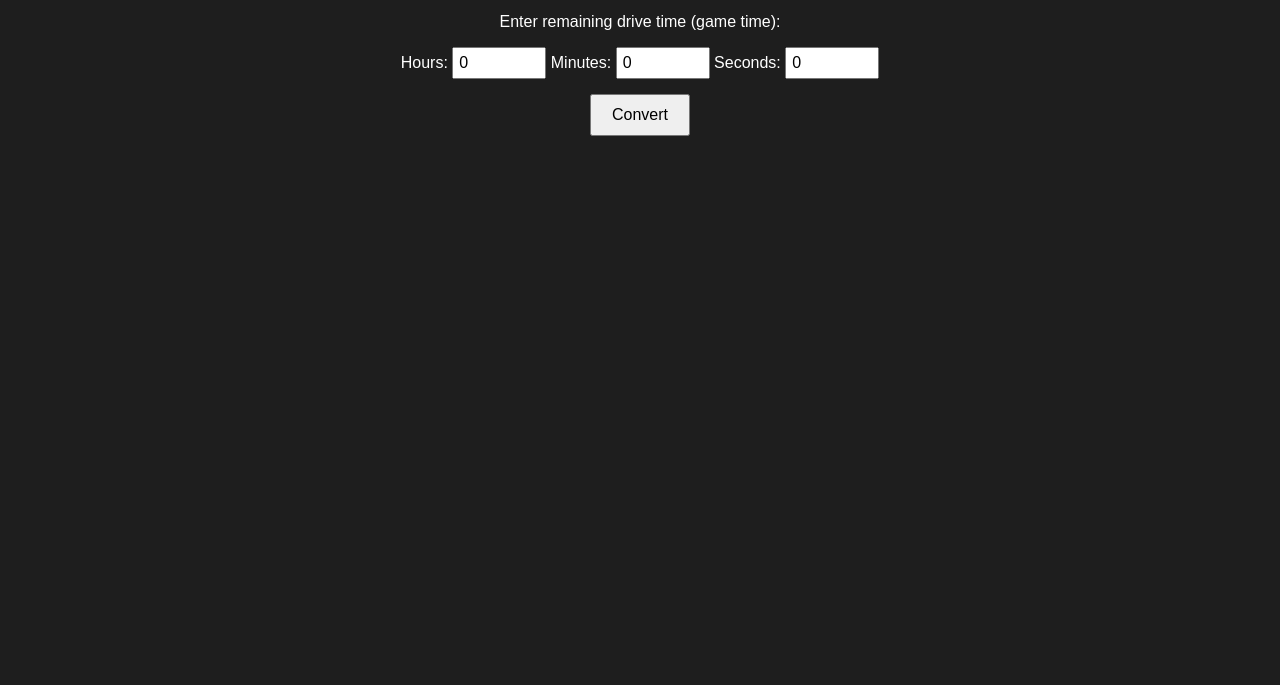
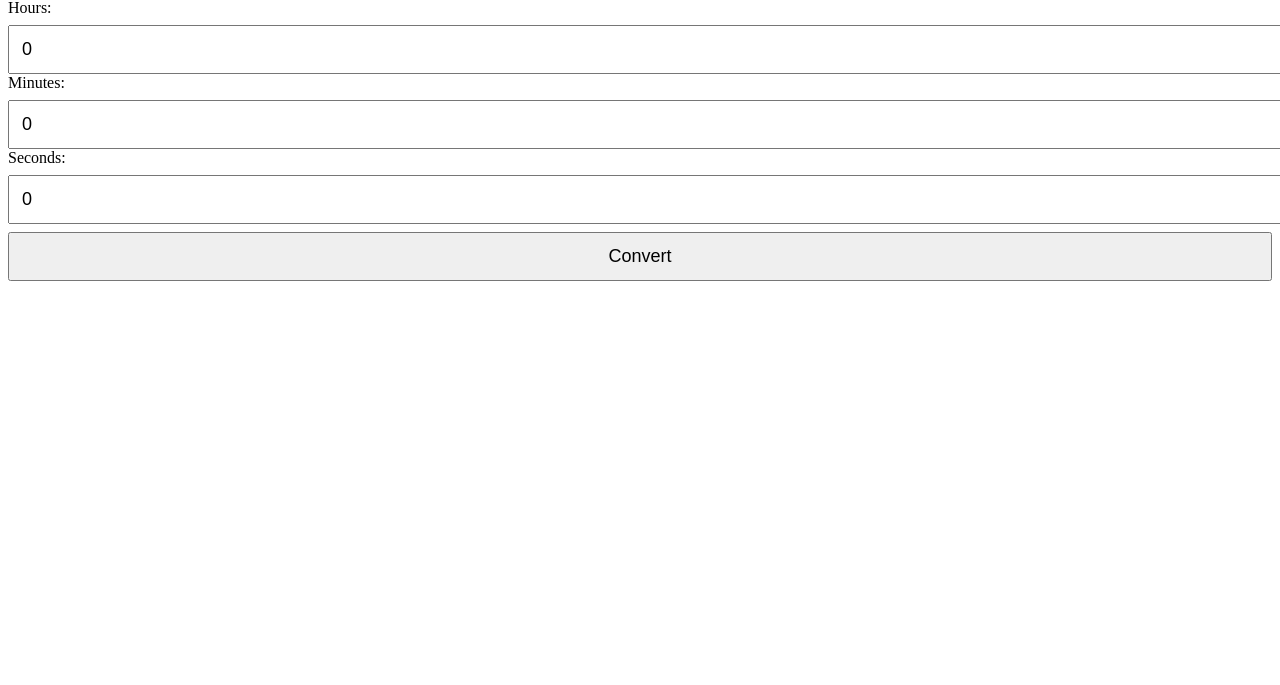
Before and after one commit to callum909-png/ets2-time-converter2, a plain HTML site: page index.html in a window 1280 px wide. Shown: the part 115-800 px from the top of the page. Drawn offline with Linux system fonts and the light colour scheme.

Commit message:
Update index.html

```diff
--- a/index.html
+++ b/index.html
@@ -1,31 +1,28 @@
 <!DOCTYPE html>
 <html lang="en">
 <head>
+    <meta name="viewport" content="width=device-width, initial-scale=1.0">
+
     <meta charset="UTF-8">
     <title>ETS2 Time Converter</title>
     <style>
-        body {
-            font-family: Arial, sans-serif;
-            background: #1e1e1e;
-            color: #ffffff;
-            text-align: center;
-            padding: 40px;
-        }
-        input {
-            width: 80px;
-            padding: 5px;
-            font-size: 16px;
-        }
-        button {
-            padding: 10px 20px;
-            font-size: 16px;
-            cursor: pointer;
-            margin-top: 15px;
-        }
-        .result {
-            margin-top: 20px;
-            font-size: 20px;
-        }
+      <style>
+body {
+    font-family: Arial, sans-serif;
+    background: #1e1e1e;
+    color: white;
+    padding: 20px;
+    margin: 0;
+}
+
+input, button {
+    width: 100%;
+    padding: 12px;
+    font-size: 18px;
+    margin-top: 8px;
+}
+</style>
+
     </style>
 </head>
 <body>
```
